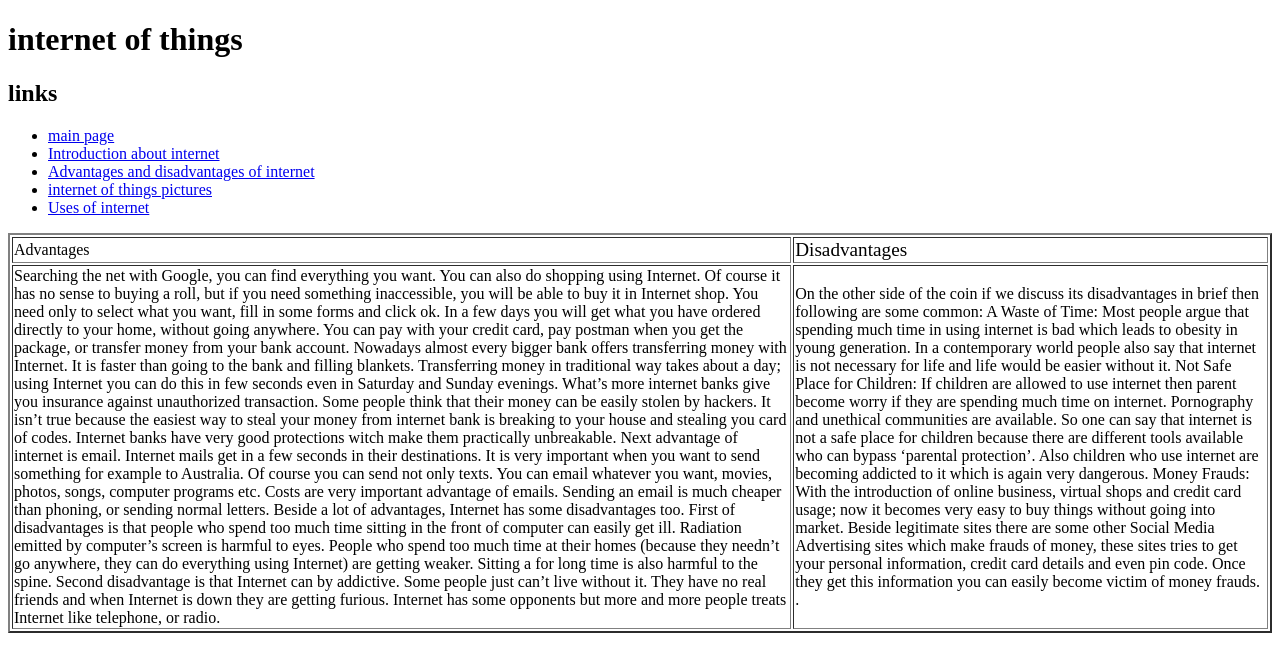
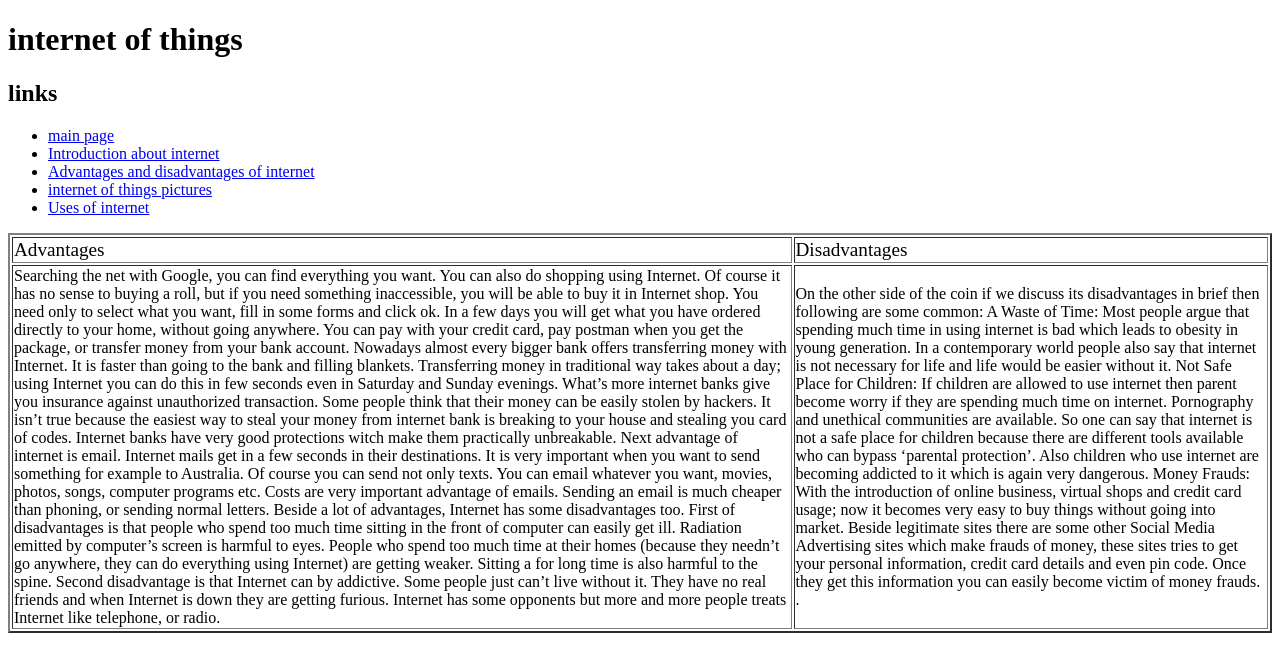
Before and after one commit to mahmoud-sophy-salah-yosef-helal/ece001, a plain HTML site: page p2.html in a window 1280 px wide. Drawn offline with Linux system fonts and the light colour scheme.

Commit message:
Update p2.html

```diff
--- a/p2.html
+++ b/p2.html
@@ -18,7 +18,7 @@
 
 <table border="2">
 <tr>
-<td>Advantages</td>
+<td><big>Advantages<big</big></td>
 <td><big>Disadvantages</big></td>
 
 </tr>
```
